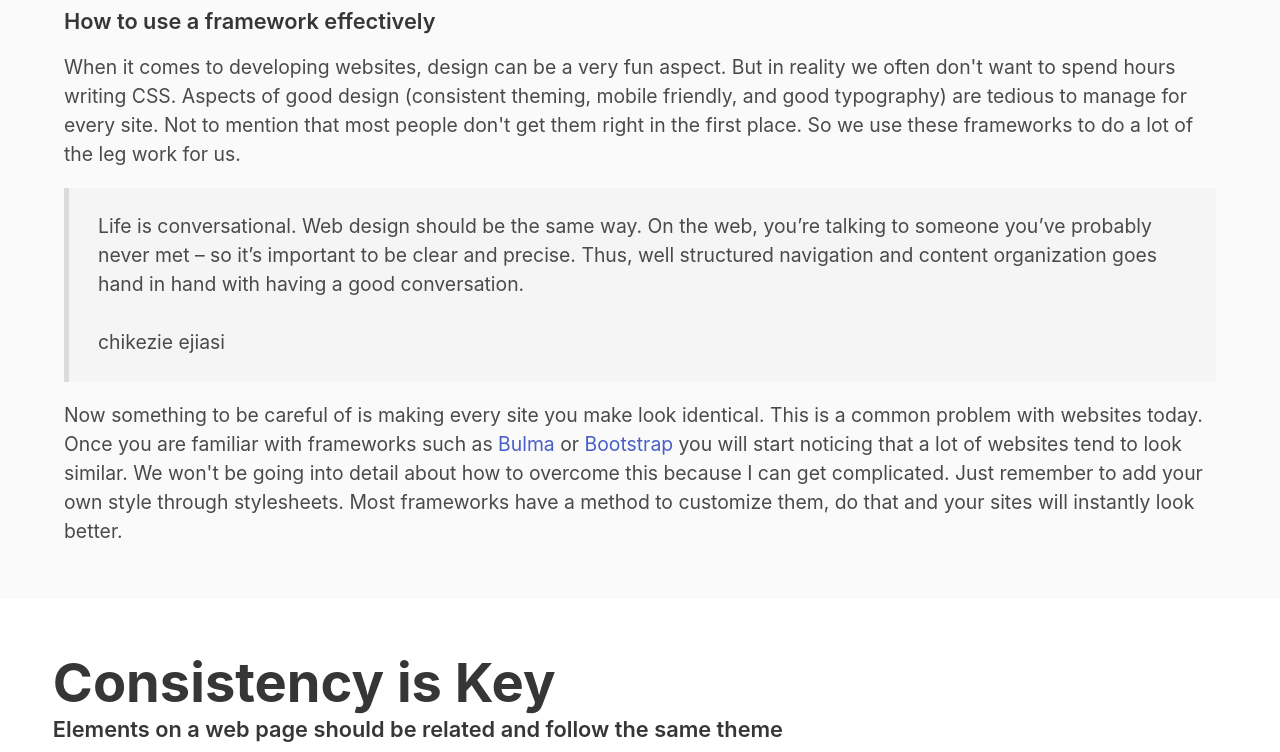
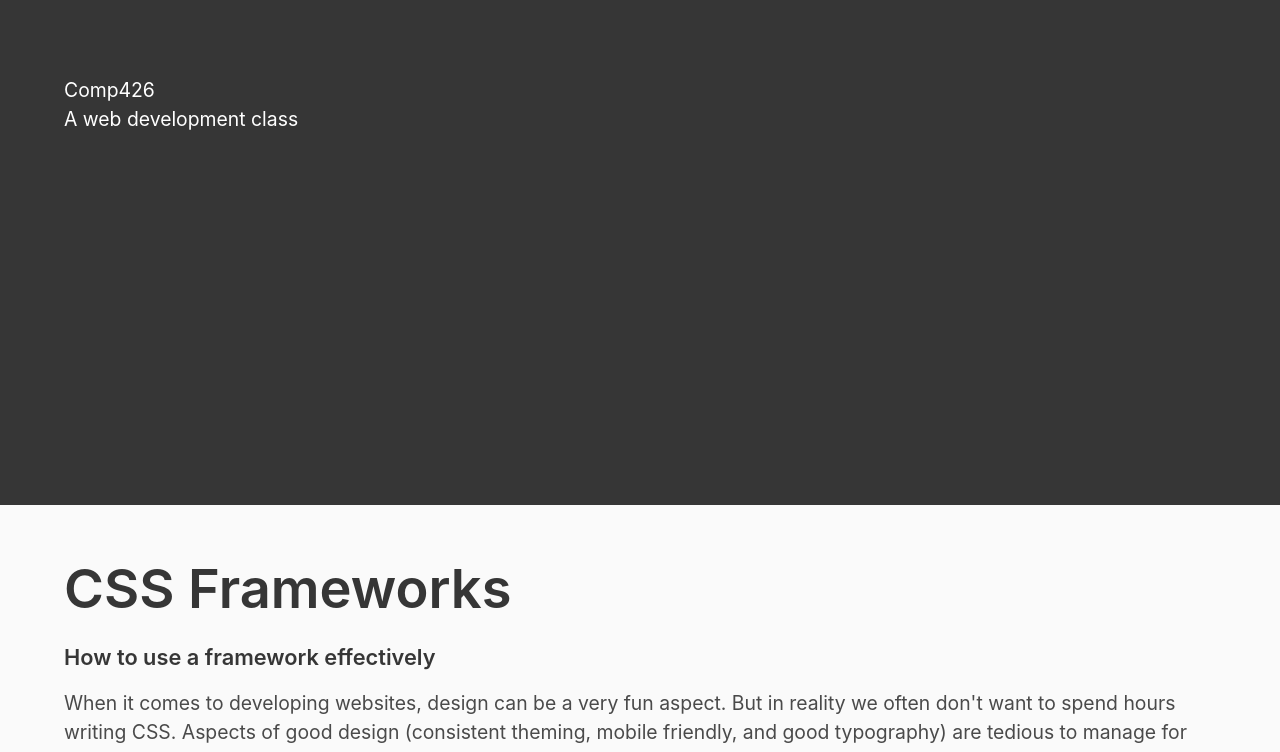
Before and after one commit to jdmar3-comp426/a02-ayanamonr, a website: page index.html in a window 1280 px wide. Shown: the part 295-1047 px from the top of the page. Drawn offline with nearby package versions, Linux system fonts and the light colour scheme; a web font is replaced by a local one.

Commit message:
page header is in

```diff
--- a/index.html
+++ b/index.html
@@ -9,9 +9,9 @@
     <title>Assignment 2</title>
 </head>
 <body>
-<section class="">
+<section class="hero is-dark is-fullheight">
     <div class="hero-body">
-        <div class="">
+        <div class="container">
             <h1 class="">
                 Comp426
             </h1>
```
